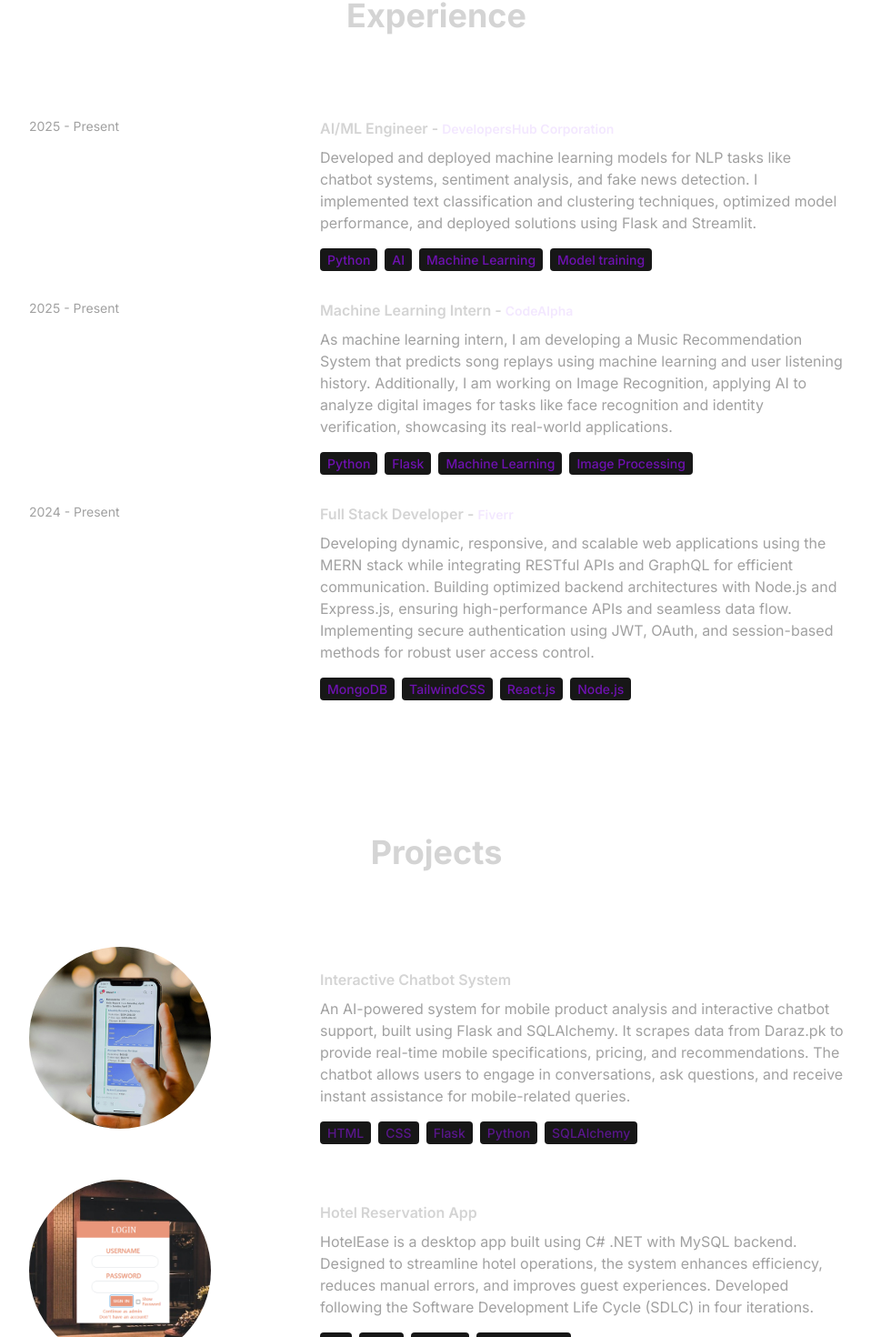
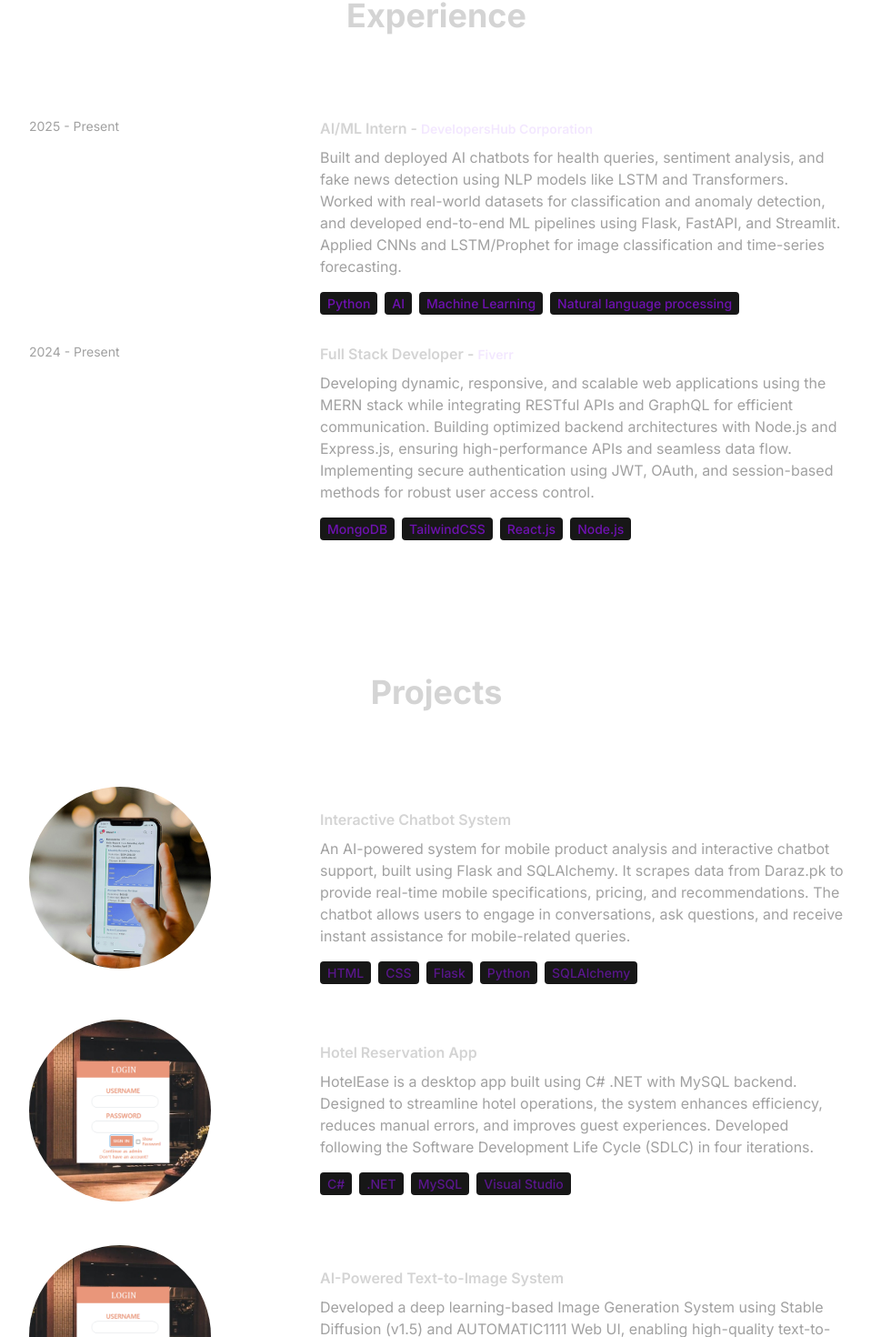
Before and after one commit to ammar-Gits/Portfolio-ReactJS, a React (Vite) app: page / in a window 1280 px wide. Shown: the part 2613-4083 px from the top of the page at 91% size, without its empty margins (160-1118 px from the left). Built offline with nearby package versions, Linux system fonts and the light colour scheme; a web font is replaced by a local one.

Commit message:
Update index.js

```diff
--- a/src/constants/index.js
+++ b/src/constants/index.js
@@ -33,17 +33,10 @@ export const EDUCATION = [
 export const EXPERIENCES = [
   {
     year: "2025 - Present",
-    role: "AI/ML Engineer",
+    role: "AI/ML Intern",
     company: "DevelopersHub Corporation",
-    description: `Developed and deployed machine learning models for NLP tasks like chatbot systems, sentiment analysis, and fake news detection. I implemented text classification and clustering techniques, optimized model performance, and deployed solutions using Flask and Streamlit.`,
-    technologies: ["Python", "AI", "Machine Learning", "Model training"],
-  },
-  {
-    year: "2025 - Present",
-    role: "Machine Learning Intern",
-    company: "CodeAlpha",
-    description: `As machine learning intern, I am developing a Music Recommendation System that predicts song replays using machine learning and user listening history. Additionally, I am working on Image Recognition, applying AI to analyze digital images for tasks like face recognition and identity verification, showcasing its real-world applications.`,
-    technologies: ["Python", "Flask", "Machine Learning", "Image Processing"],
+    description: `Built and deployed AI chatbots for health queries, sentiment analysis, and fake news detection using NLP models like LSTM and Transformers. Worked with real-world datasets for classification and anomaly detection, and developed end-to-end ML pipelines using Flask, FastAPI, and Streamlit. Applied CNNs and LSTM/Prophet for image classification and time-series forecasting.`,
+    technologies: ["Python", "AI", "Machine Learning", "Natural language processing"],
   },
   {
     year: "2024 - Present",
@@ -69,6 +62,13 @@ export const PROJECTS = [
       "HotelEase is a desktop app built using C# .NET with MySQL backend. Designed to streamline hotel operations, the system enhances efficiency, reduces manual errors, and improves guest experiences. Developed following the Software Development Life Cycle (SDLC) in four iterations.",
     technologies: ["C#", ".NET", "MySQL", "Visual Studio"],
   },
+  {
+    title: "AI-Powered Text-to-Image System",
+    image: project2,
+    description:
+      "Developed a deep learning-based Image Generation System using Stable Diffusion (v1.5) and AUTOMATIC1111 Web UI, enabling high-quality text-to-image synthesis. Integrated a custom gRPC API for automated image generation with prompt validation and local file storage. Deployed the system using Docker with NVIDIA GPU support, tested via Postman, and optimized for performance under concurrent load. Used Python, Protobuf, and CUDA for scalable deployment.",
+    technologies: ["Image processing", "AI", "Deep learning", "gRPC", "Postman"],
+  },
 
   {
     title: "Netflix Clone",
```
